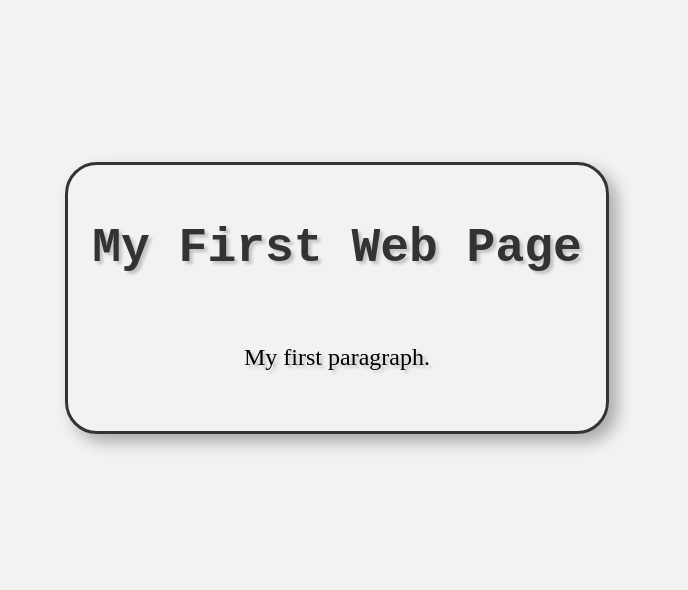
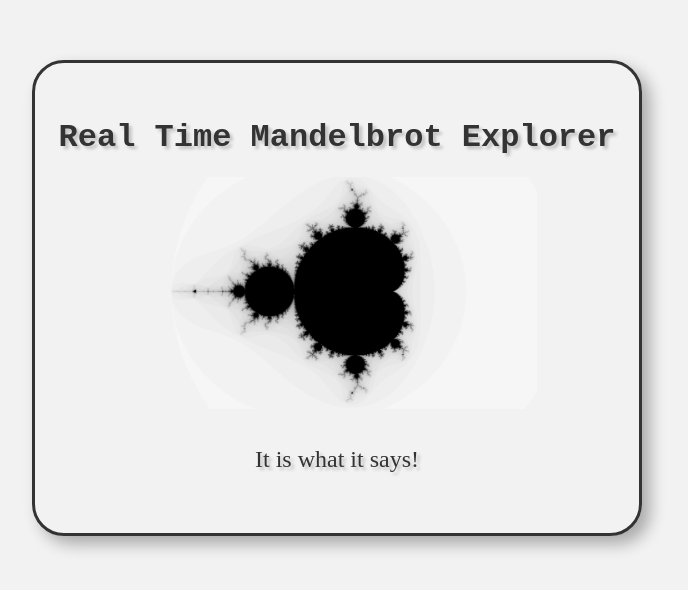
Before and after one commit to Cosemuckel/cosemuckel.github.io, a plain HTML site: page docs/index.html in a window 1280 px wide. Shown: the part 110-700 px from the top of the page, without its empty margins (303-991 px from the left). Drawn offline with Linux system fonts and the light colour scheme.

Commit message:
Add mandelbrot to main page

```diff
--- a/docs/index.html
+++ b/docs/index.html
@@ -1,17 +1,18 @@
 <!DOCTYPE html>
 <html>
 <head>
-
-	<title>My First Web Page</title>
-	<link rel="stylesheet" type="text/css" href="style.css">
-
+    <title>My First Web Page</title>
+    <link rel="stylesheet" type="text/css" href="style.css">
 </head>
 <body>
 
-	<div class="container">
-		<h1>My First Web Page</h1>
-		<p>My first paragraph.</p>
-	</div>
+    <a href="mandelbrot/index.html">
+        <div class="container">
+            <h1>Real Time Mandelbrot Explorer</h1>
+            <img src="mandelbrot.png" alt="Mandelbrot Set">
+            <p>It is what it says!</p>
+        </div>
+    </a>
 
 </body>
 </html>
--- a/docs/style.css
+++ b/docs/style.css
@@ -8,9 +8,14 @@ body {
 	height: 100vh;
 }
 
+a {
+	color: #333;
+	text-decoration: none;
+}
+
 h1 {
 	color: #333;
-	font-size: 3rem;
+	font-size: 2rem;
 	text-align: center;
 	margin-top: 2rem;
 	font-family: monospace, serif;
@@ -22,6 +27,12 @@ p {
 	margin: 2rem auto;
 	max-width: 80%;
 	text-align: justify;
+}
+
+img {
+	max-width: 25rem;
+	height: auto;
+	background-color: none;
 }
 
 .container {
```
Also changed, not shown: docs/mandelbrot.png (added).
